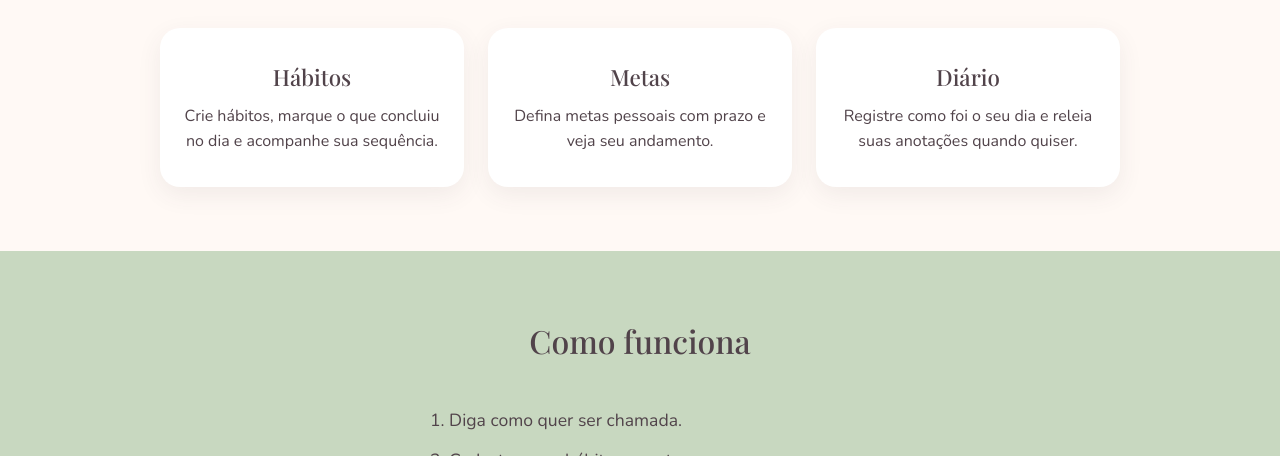
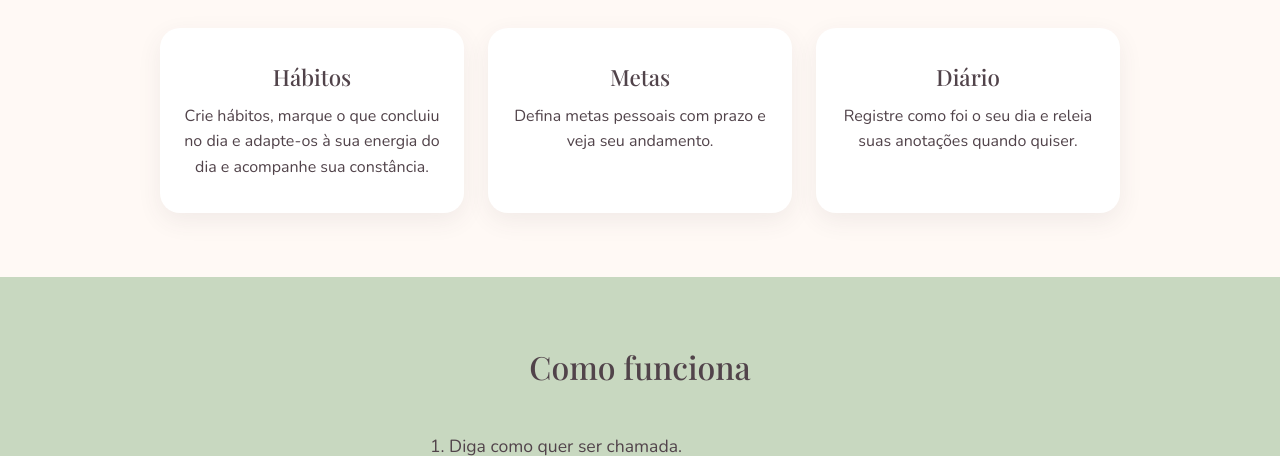
Before and after one commit to analuisa-r/Bloom-app, a plain HTML site: page index.html in a window 1280 px wide. Shown: the part 644-1100 px from the top of the page. Drawn offline with nearby package versions, Linux system fonts and the light colour scheme.

Commit message:
Update index.html

```diff
--- a/index.html
+++ b/index.html
@@ -34,7 +34,7 @@
       <div class="cartoes">
         <article class="cartao">
           <h3>Hábitos</h3>
-          <p>Crie hábitos, marque o que concluiu no dia e acompanhe sua sequência.</p>
+          <p>Crie hábitos, marque o que concluiu no dia e adapte-os à sua energia do dia e acompanhe sua constância.</p>
         </article>
         <article class="cartao">
           <h3>Metas</h3>
```
